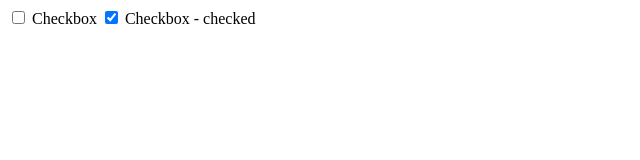
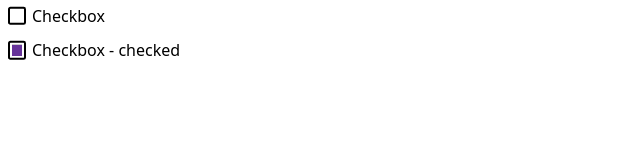
Before and after one commit to shahiutsav/custom-css-checkbox, a plain HTML site: page index.html in a window 1280 px wide. Shown: the whole page, without its empty margins (0-640 px from the left). Drawn offline with Linux system fonts and the light colour scheme.

Commit message:
Add custom checkbox styles

```diff
--- a/index.html
+++ b/index.html
@@ -3,6 +3,7 @@
     <head>
         <meta charset="UTF-8" />
         <meta http-equiv="X-UA-Compatible" content="IE=edge" />
+        <link rel="stylesheet" href="./styles.css" />
         <meta name="viewport" content="width=device-width, initial-scale=1.0" />
         <title>Custom CSS Checkbox</title>
     </head>
--- /dev/null
+++ b/styles.css
@@ -0,0 +1,45 @@
+:root {
+    --form-control-color: rebeccapurple;
+}
+
+.form-control {
+    font-family: system-ui, sans-serif;
+    font-size: 1rem;
+    line-height: 1.1;
+    display: grid;
+    grid-template-columns: 1em auto;
+    gap: 0.5em;
+}
+input[type="checkbox"] {
+    appearance: none;
+    background-color: #fff;
+    margin: 0;
+    font: inherit;
+    columns: currentColor;
+    width: 1.15em;
+    height: 1.15em;
+    border: 0.15em solid currentColor;
+    border-radius: 0.15em;
+    transform: translateY(-0.075em);
+    display: grid;
+    place-content: center;
+}
+
+.form-control + .form-control {
+    margin-top: 1em;
+}
+
+input[type="checkbox"]::before {
+    content: "";
+    width: 0.65em;
+    height: 0.65em;
+    transform: scale(0);
+    transition: 120mx transform ease-in-out;
+    box-shadow: inset 1em 1em var(--form-control-color);
+
+    background-color: CanvasText;
+}
+
+input[type="checkbox"]:checked::before {
+    transform: scale(1);
+}
```
